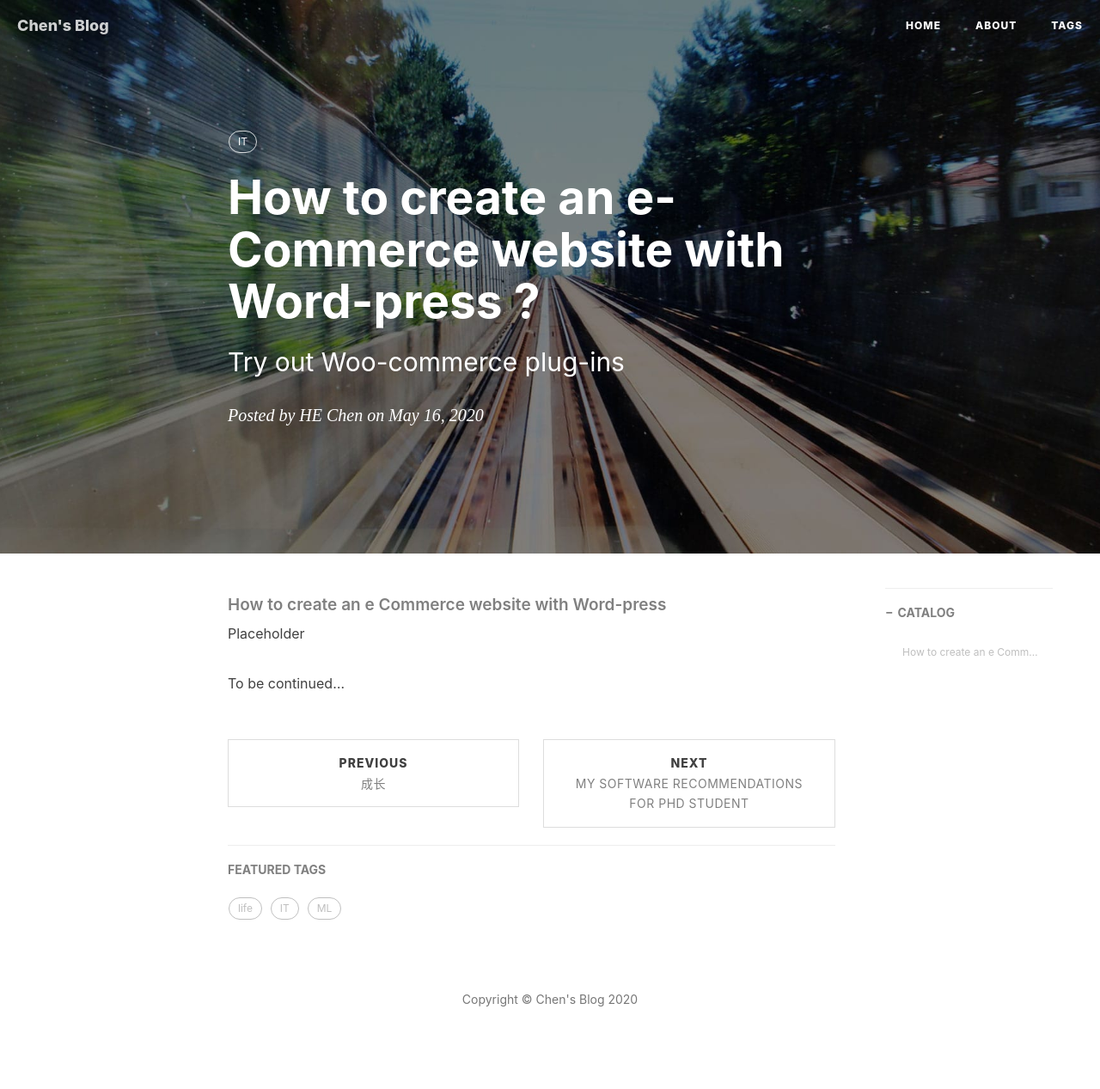
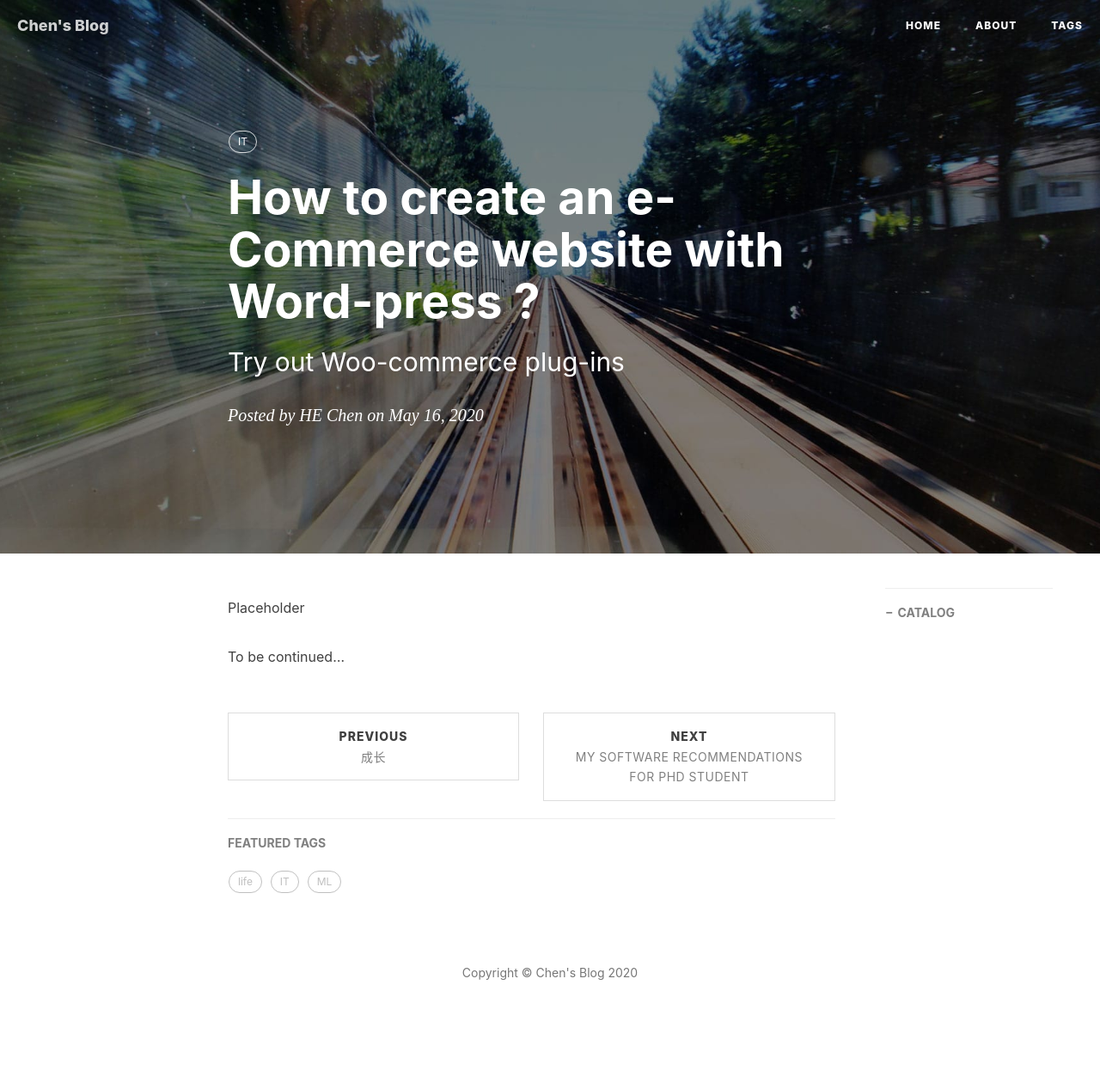
Before and after one commit to he-chen-95/he-chen-95.github.io, a Jekyll site: the page built from _posts/2019-12-20-E-Commerce_website.md, in a window 1280 px wide. Shown: the whole page at 86% size. Built offline with Jekyll 4.4.1, drawn with Linux system fonts in a browser that asks for light colours; nearby versions of some CDN libraries; comment, search, counter and statistics services are not loaded; after the commit the page ends 1236 px from its top, so only the background shows below that.

Commit message:
Update 2019-12-20-E-Commerce_website.md

```diff
--- a/_posts/2019-12-20-E-Commerce_website.md
+++ b/_posts/2019-12-20-E-Commerce_website.md
@@ -10,8 +10,6 @@ tags:
     - IT
 ---
 
-##### How to create an e Commerce website with Word-press
-
 Placeholder
 
 To be continued...
```
